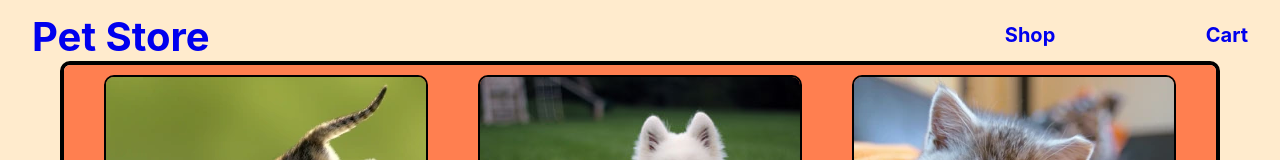
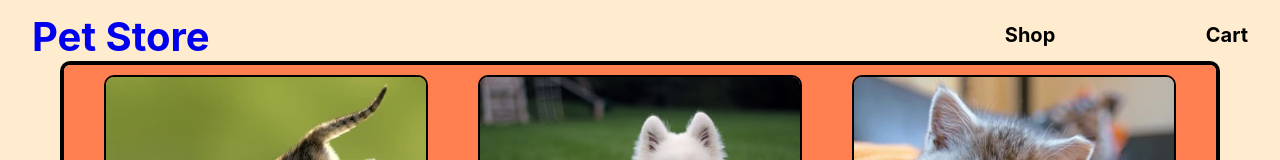
Before and after one commit to 411h45h1/Shopping-Cart, a React (Create React App) app: page / in a window 1280 px wide. Shown: the top 160 px of the page. Built offline with nearby package versions, Linux system fonts and the light colour scheme.

Commit message:
style updates

```diff
--- a/src/App.scss
+++ b/src/App.scss
@@ -50,10 +50,6 @@ nav {
       &:hover {
         border-bottom: 3px solid black;
       }
-
-      &:link {
-        color: black;
-      }
     }
   }
 
@@ -70,6 +66,9 @@ nav {
     text-decoration: none;
     &:visited {
       color: inherit;
+    }
+    &:link {
+      color: black;
     }
   }
 }
```
